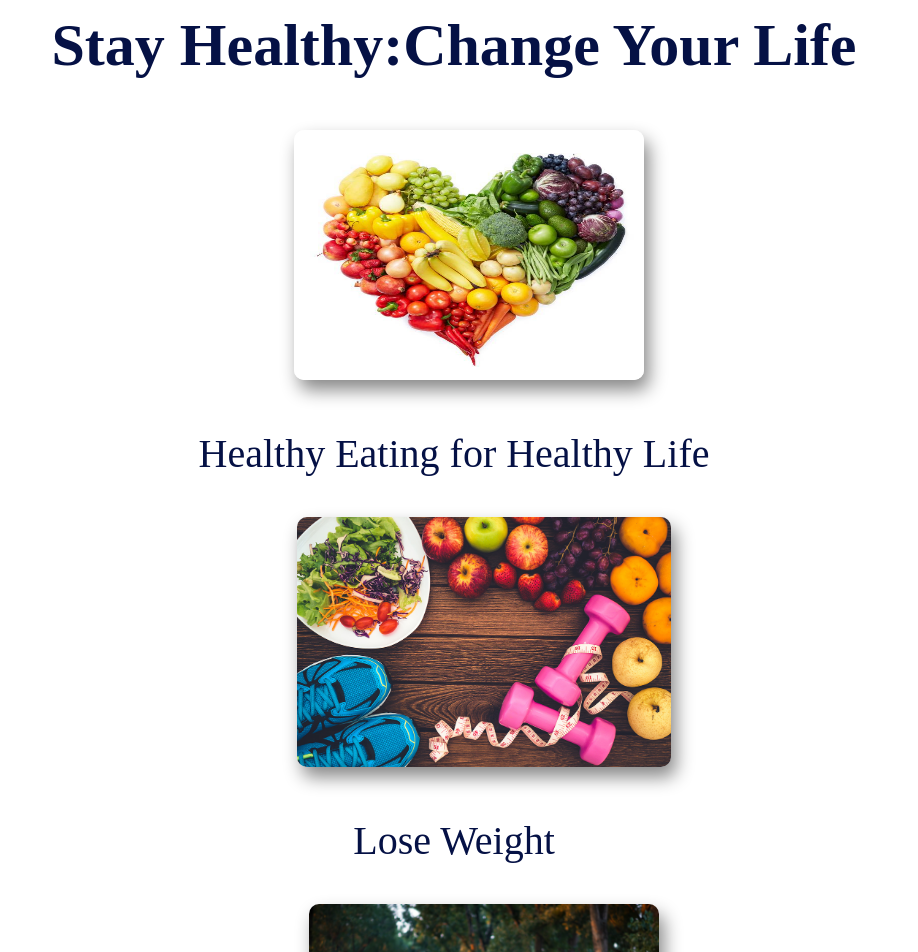
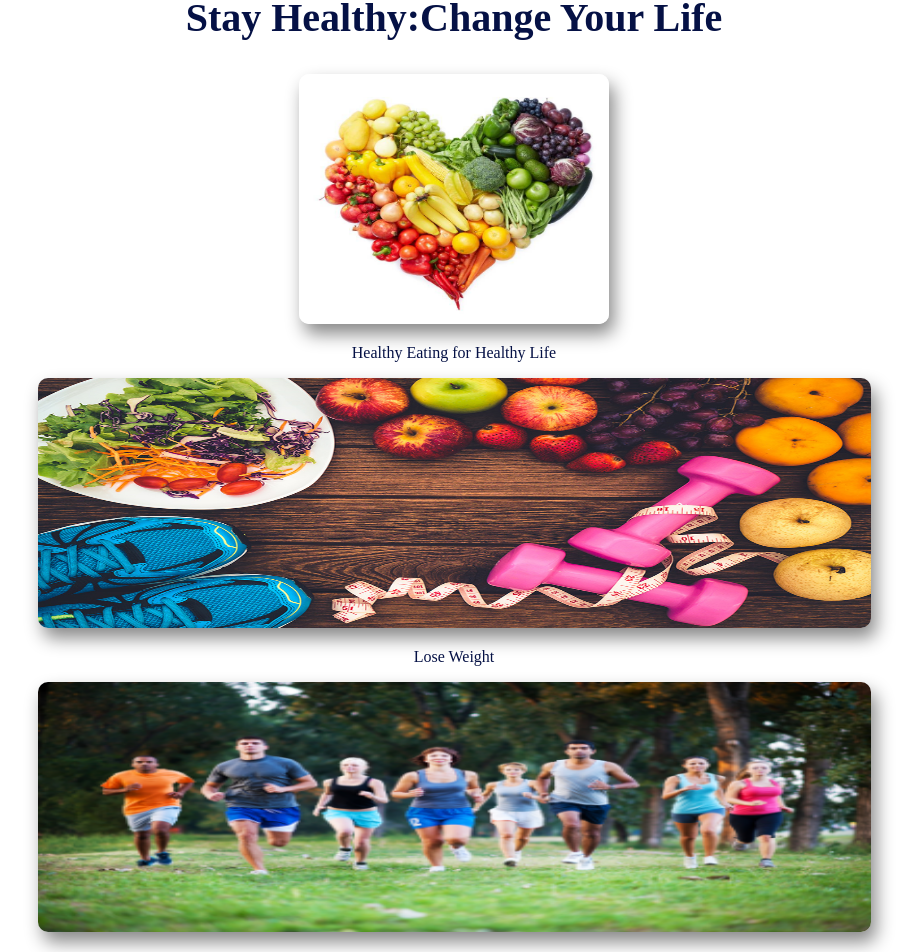
Before and after one commit to tejukudale1903/BMI_Calculator, a React (Create React App) app: page / in a window 1280 px wide. Shown: the part 2740-3692 px from the top of the page, without its empty margins (186-1104 px from the left). Built offline with nearby package versions, Linux system fonts and the light colour scheme.

Commit message:
Card adjusted

```diff
--- a/src/components/BMI/Bmi.css
+++ b/src/components/BMI/Bmi.css
@@ -113,42 +113,46 @@ margin-right: 150px;
     color: #ffffff;
     text-align: left;
 } */
+.life h2{
+ font-size: 40px;
+}
 .life{
   font-family: "Playfair Display", serif;
-  font-size: 40px;
+
   color: #051145;
   padding-top: 30px;
   margin-left: 150px;
   margin-right: 150px;
-}
+ }
 .food img{
   height: 250px;
-  width: 350px;
-  /* position: fixed; */
+  width: 310px;
+
   border-radius: 10px;
   box-shadow:5px 10px 18px #888888;
-  margin-left: 30px;
-  /* display: flex; */
+  /* margin-left: 30px; */
+
 }
 .lose_weight img {
   height: 250px;
-  /* width: 350px; */
+  width: 85%;
   border-radius: 10px;
   box-shadow:5px 10px 18px #888888;
-  margin-left: 60px;
+  /* margin-left: 60px; */
 }
 
 .activity img{
   height: 250px;
-  width: 350px;
-  /* position: fixed; */
+  width: 85%;
+
   border-radius: 10px;
   box-shadow:5px 10px 18px #888888;
-  margin-left: 60px;
+  /* margin-left: 60px; */
 }
+
 .healthy_cards{
   display: flex;
-
+  justify-content: space-evenly;
 }
 /* .life img{
   height: 250px;
@@ -168,7 +172,7 @@ margin-right: 150px;
         padding: 5px;
     }
     .header {
-      line-height: 0.8;
+      /* line-height: 0.8; */
       font-size: 25px;
       margin: 9px;
       padding: 5px;
@@ -223,14 +227,14 @@ and (max-device-width : 720px) {
 .head{
   display: inline;
 }
-/* .header {
+ .header {
  margin-left: 30px;
  margin-right:30px ;
 }
 .tips{
   margin-left: 50px;
   margin-right: 50px;
-} */
+}
 .life{
   margin: 0;
 }
@@ -242,5 +246,33 @@ and (max-device-width : 720px) {
 @media only screen
 and (min-device-width : 360px)
 and (max-device-width : 640px) {
+  .header{
+    margin-left: 20px;
+    margin-right: 20px;
+  }
+  .bmi img{
+    height: 100px;
+    width: 200px;
+    margin-left: 20px;
+  }
+  .life{
+    margin-left: 10px;
+    margin-right: 10px;
+  }
+}
 
+@media only screen
+and (min-device-width : 320px)
+and (max-device-width : 568px) {
+  .life{
+    margin: 0;
+  }
+  /* .food img{
+    height: 200px;
+    width: 100%;
+  }
+  .lose_weight{
+    height: 200px;
+    width: 100%;
+  } */
 }
```
